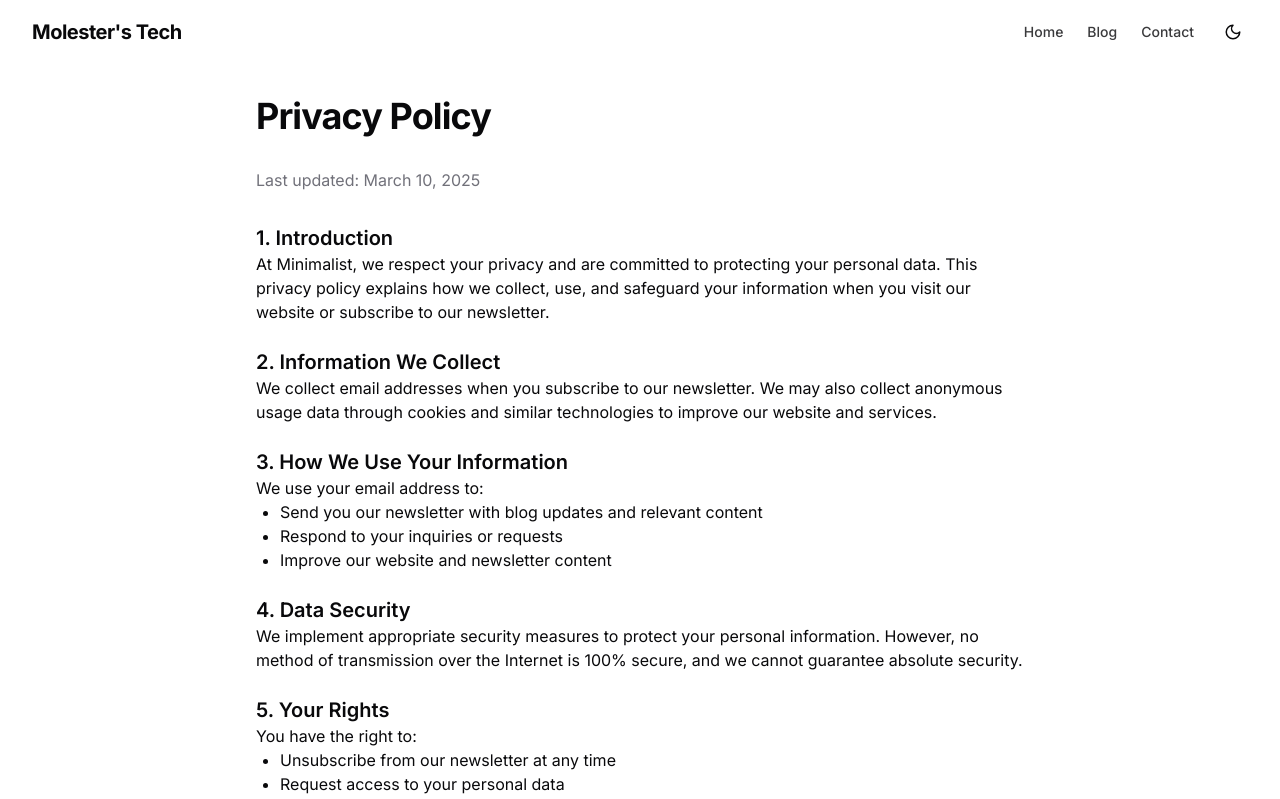
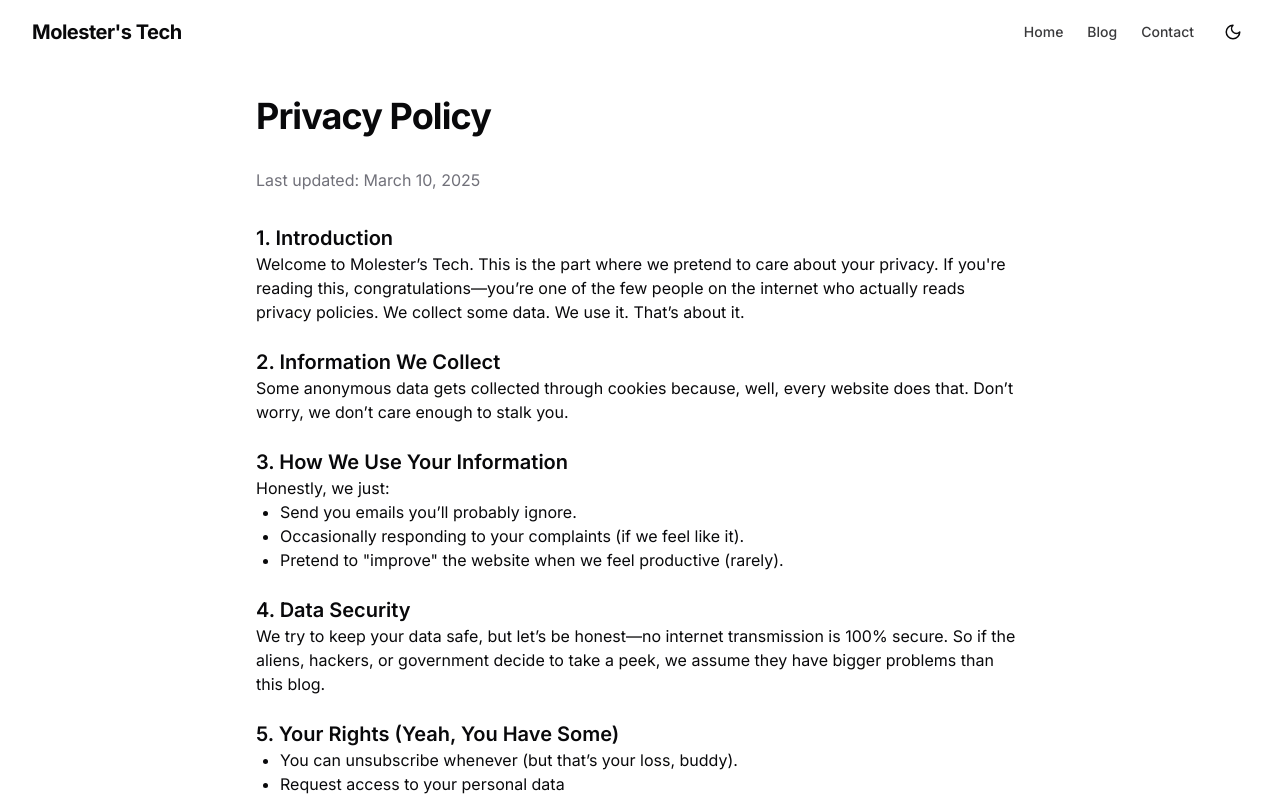
Before and after one commit to Mohitttt-98/bloggle-spark-62, a React (Vite) app: page /privacy-policy in a window 1280 px wide. Shown: the top 799 px of the page. Built offline with nearby package versions, Linux system fonts and the light colour scheme.

Commit message:
Visual edit in Lovable
Edited UI in Lovable

```diff
--- a/src/pages/PrivacyPolicy.tsx
+++ b/src/pages/PrivacyPolicy.tsx
@@ -1,58 +1,50 @@
-
 import { motion } from "framer-motion";
 import Navbar from "../components/Navbar";
 import Footer from "../components/Footer";
-
 const PrivacyPolicy = () => {
-  return (
-    <div className="min-h-screen bg-background">
+  return <div className="min-h-screen bg-background">
       <Navbar />
 
       <main className="container px-4 py-16 md:px-8 md:py-24">
-        <motion.div
-          initial={{ opacity: 0, y: 20 }}
-          animate={{ opacity: 1, y: 0 }}
-          transition={{ duration: 0.5 }}
-          className="mx-auto max-w-3xl"
-        >
+        <motion.div initial={{
+        opacity: 0,
+        y: 20
+      }} animate={{
+        opacity: 1,
+        y: 0
+      }} transition={{
+        duration: 0.5
+      }} className="mx-auto max-w-3xl">
           <h1 className="mb-8 text-3xl font-bold tracking-tight md:text-4xl">Privacy Policy</h1>
 
           <div className="prose prose-slate max-w-none dark:prose-invert">
-            <p className="text-muted-foreground">Last updated: {new Date().toLocaleDateString('en-US', { month: 'long', day: 'numeric', year: 'numeric' })}</p>
+            <p className="text-muted-foreground">Last updated: {new Date().toLocaleDateString('en-US', {
+              month: 'long',
+              day: 'numeric',
+              year: 'numeric'
+            })}</p>
 
             <h2 className="mt-8 text-xl font-semibold">1. Introduction</h2>
-            <p>
-              At Minimalist, we respect your privacy and are committed to protecting your personal data.
-              This privacy policy explains how we collect, use, and safeguard your information when you
-              visit our website or subscribe to our newsletter.
-            </p>
+            <p>Welcome to Molester’s Tech. This is the part where we pretend to care about your privacy. If you're reading this, congratulations—you’re one of the few people on the internet who actually reads privacy policies. We collect some data. We use it. That’s about it.</p>
 
             <h2 className="mt-6 text-xl font-semibold">2. Information We Collect</h2>
-            <p>
-              We collect email addresses when you subscribe to our newsletter.
-              We may also collect anonymous usage data through cookies and similar technologies
-              to improve our website and services.
-            </p>
+            <p>Some anonymous data gets collected through cookies because, well, every website does that. Don’t worry, we don’t care enough to stalk you.</p>
 
             <h2 className="mt-6 text-xl font-semibold">3. How We Use Your Information</h2>
-            <p>We use your email address to:</p>
+            <p>Honestly, we just:</p>
             <ul className="list-disc pl-6">
-              <li>Send you our newsletter with blog updates and relevant content</li>
-              <li>Respond to your inquiries or requests</li>
-              <li>Improve our website and newsletter content</li>
+              <li>Send you emails you’ll probably ignore.</li>
+              <li>Occasionally responding to your complaints (if we feel like it).</li>
+              <li>Pretend to "improve" the website when we feel productive (rarely).</li>
             </ul>
 
             <h2 className="mt-6 text-xl font-semibold">4. Data Security</h2>
-            <p>
-              We implement appropriate security measures to protect your personal information.
-              However, no method of transmission over the Internet is 100% secure, and we cannot
-              guarantee absolute security.
-            </p>
+            <p>We try to keep your data safe, but let’s be honest—no internet transmission is 100% secure. So if the aliens, hackers, or government decide to take a peek, we assume they have bigger problems than this blog.</p>
 
-            <h2 className="mt-6 text-xl font-semibold">5. Your Rights</h2>
-            <p>You have the right to:</p>
+            <h2 className="mt-6 text-xl font-semibold">5. Your Rights (Yeah, You Have Some)</h2>
+
             <ul className="list-disc pl-6">
-              <li>Unsubscribe from our newsletter at any time</li>
+              <li>You can unsubscribe whenever (but that’s your loss, buddy).</li>
               <li>Request access to your personal data</li>
               <li>Request correction or deletion of your personal data</li>
             </ul>
@@ -73,8 +65,6 @@ const PrivacyPolicy = () => {
       </main>
 
       <Footer />
-    </div>
-  );
+    </div>;
 };
-
 export default PrivacyPolicy;
```
